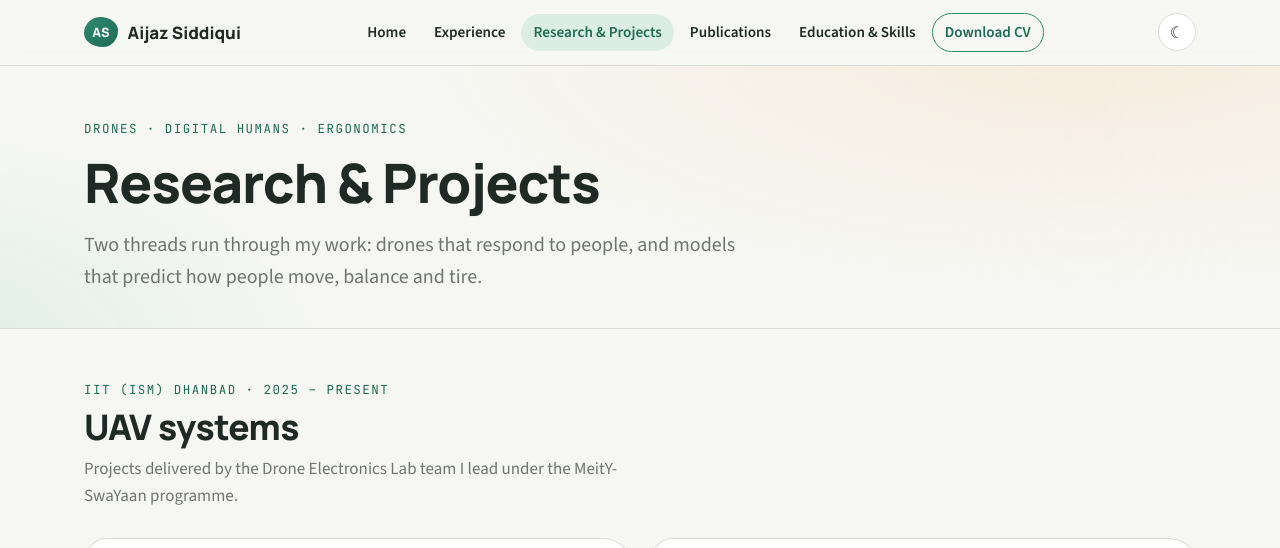
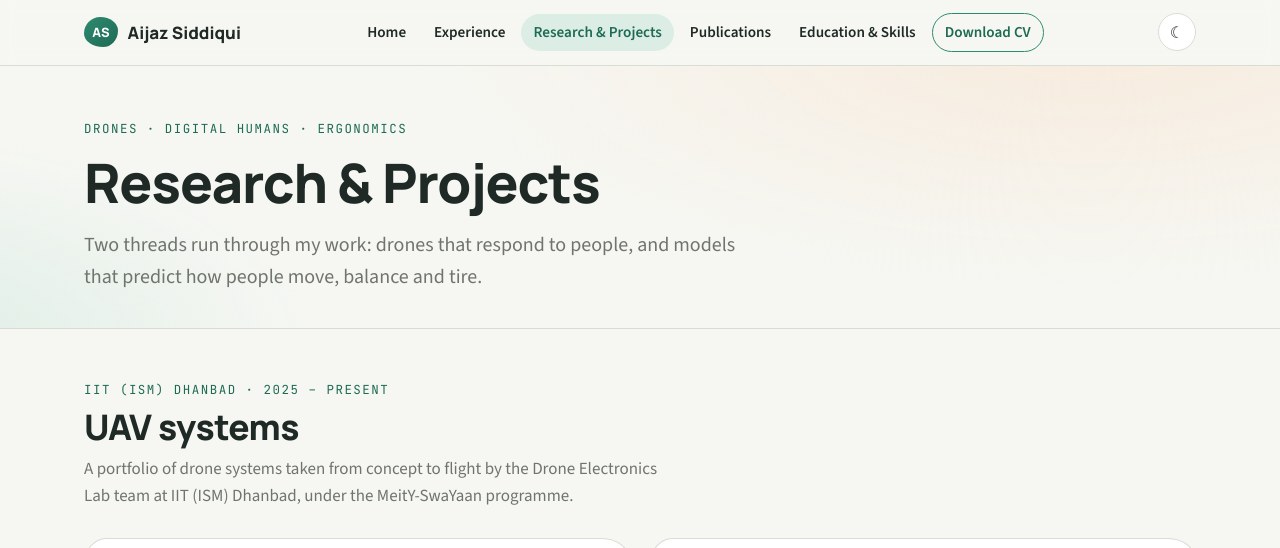
Before and after one commit to digitalAijaz/Website, a plain HTML site: page research.html in a window 1280 px wide. Shown: the top 548 px of the page. Drawn offline with nearby package versions, Linux system fonts and the light colour scheme.

Commit message:
Reword UAV section intro to credit the lab team
Co-Authored-By: Claude Opus 5.5 <noreply@anthropic.com>

```diff
--- a/research.html
+++ b/research.html
@@ -45,7 +45,7 @@
       <div class="section-head">
         <span class="eyebrow">IIT (ISM) Dhanbad · 2025 – present</span>
         <h2>UAV systems</h2>
-        <p>Projects delivered by the Drone Electronics Lab team I lead under the MeitY-SwaYaan programme.</p>
+        <p>A portfolio of drone systems taken from concept to flight by the Drone Electronics Lab team at IIT (ISM) Dhanbad, under the MeitY-SwaYaan programme.</p>
       </div>
       <div class="grid-2">
         <article class="card">
```
